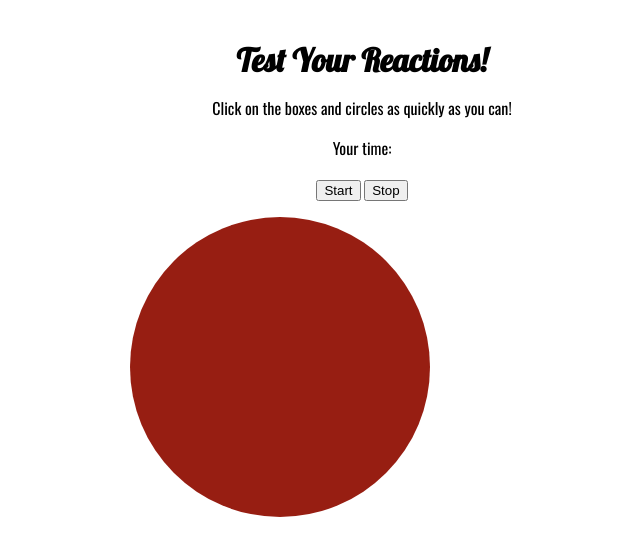
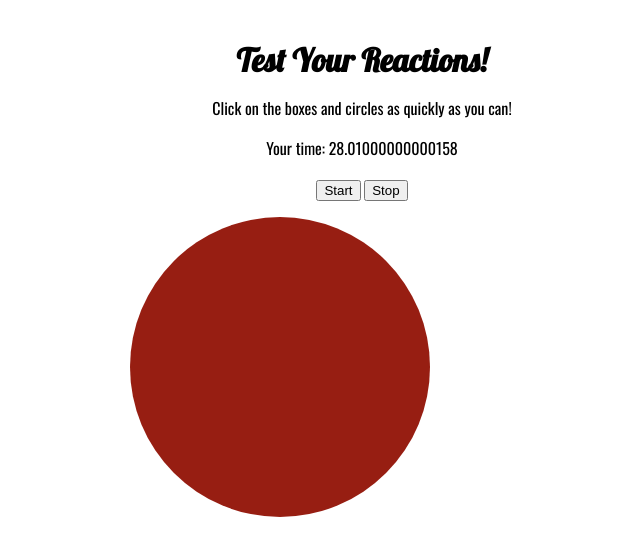
Before and after one commit to unChartedZone/Reaction-Tester, a plain HTML site: page index.html in a window 1280 px wide. Both pictures are taken after a click on the button "Start". Shown: the whole page, without its empty margins (278-918 px from the left). Drawn offline with nearby package versions, Linux system fonts and the light colour scheme.

Commit message:
Starting working on startTimer method, still not finished

```diff
--- a/index.html
+++ b/index.html
@@ -11,8 +11,8 @@
         <div id="timer-container">
             <p>
                 Click on the boxes and circles as quickly as you can!
-                <p id="timer">
-                    Your time:
+                <p>
+                    Your time: <span id="time">0.00</span>
                 </p>
                 <button id="startButton" type="button" >Start</button>
                 <button id="stopButton" type="button">Stop</button>
--- a/script.js
+++ b/script.js
@@ -1,5 +1,6 @@
 var randomShape = document.getElementById("randomShape");
-var timer = document.getElementById("timer");
+var time = document.getElementById("time");
+var timeNum = 0.00;
 randomShape.style.position = "relative";
 
 function createShape() {
@@ -25,6 +26,7 @@ function createBox() {
     randomShape.style.width = num1.toString() + "px";
     randomShape.style.height = num2.toString() + "px";
     randomShape.style.backgroundColor = randomColor();
+    startTimer();
     randomShape.style.borderRadius = "0";
     randomPositions();
     // console.log("A box was made");
@@ -36,6 +38,7 @@ function createCircle() {
     randomShape.style.height = num.toString() + "px";
     randomShape.style.borderRadius = "50%";
     randomShape.style.backgroundColor = randomColor();
+    startTimer();
     randomPositions();
     // console.log("A circle was made");
 }
@@ -62,7 +65,15 @@ function randomPositions() {
 }
 
 function startTimer() {
-    var time = 0;
+    timeNum += 0.01;
+    if (timeNum ) {
+
+    }
+    time.innerHTML = timeNum.toString();
+    var timer = setTimeout('startTimer()',1);
+}
+
+function resetTimer() {
 
 }
 
@@ -76,6 +87,6 @@ document.getElementById("stopButton").onclick = function () {
 
 randomShape.onclick = function () {
     randomShape.style.visibility = "hidden";
-    console.log("It disappeared!");
+    // console.log("It disappeared!");
     createShape();
 };
```
